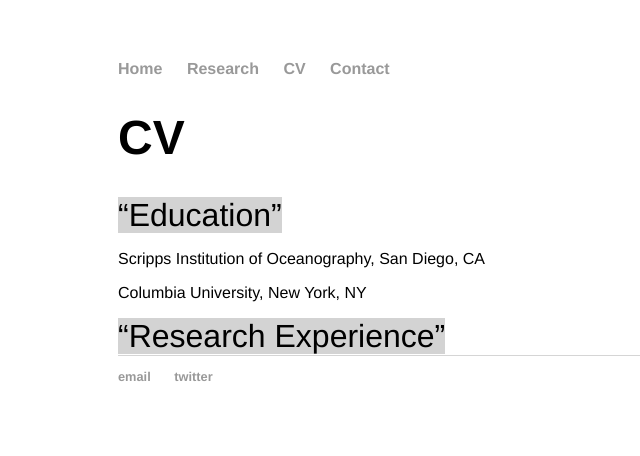
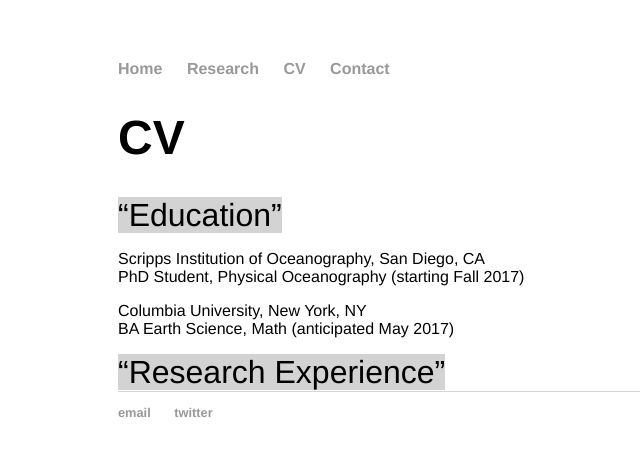
Before and after one commit to cprend/cprend.github.io, a Jekyll site: the page cv/index.html, which Jekyll copies as it is, in a window 1280 px wide. Shown: the top 456 px of the page, without its empty margins (74-714 px from the left). Built offline with Jekyll 4.4.1, drawn with Linux system fonts in a browser that asks for light colours.

Commit message:
Update index.html

```diff
--- a/cv/index.html
+++ b/cv/index.html
@@ -19,8 +19,10 @@
 			<div class="blurb">
 	<h1>CV</h1>
 		<q>Education</q>
-		<p>Scripps Institution of Oceanography, San Diego, CA</p>
-		<p>Columbia University, New York, NY</p>
+		<p>Scripps Institution of Oceanography, San Diego, CA<br/>
+		PhD Student, Physical Oceanography (starting Fall 2017)</p>
+		<p>Columbia University, New York, NY<br/>
+		BA Earth Science, Math (anticipated May 2017)</p>
 		<q>Research Experience</q>
 </div><!-- /.blurb -->
 
```
